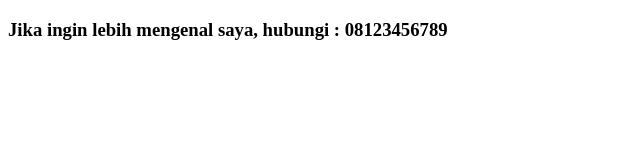
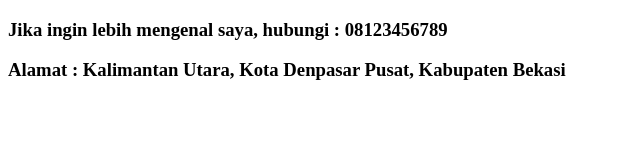
Before and after one commit to Priscillia1010/tentang_saya, a plain HTML site: page kontak.html in a window 1280 px wide. Shown: the whole page, without its empty margins (0-640 px from the left). Drawn offline with Linux system fonts and the light colour scheme.

Commit message:
alamat saya

```diff
--- a/kontak.html
+++ b/kontak.html
@@ -8,5 +8,6 @@
 </head>
 <body>
     <h3>Jika ingin lebih mengenal saya, hubungi : 08123456789</h3>
+    <h3>Alamat : Kalimantan Utara, Kota Denpasar Pusat, Kabupaten Bekasi</h3>
 </body>
 </html>
```
